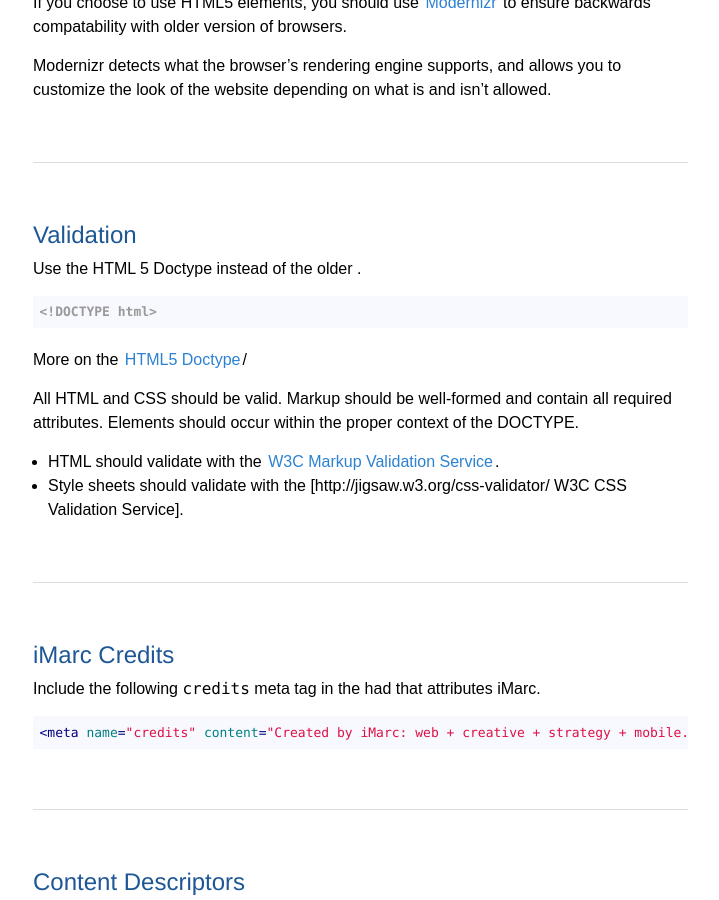
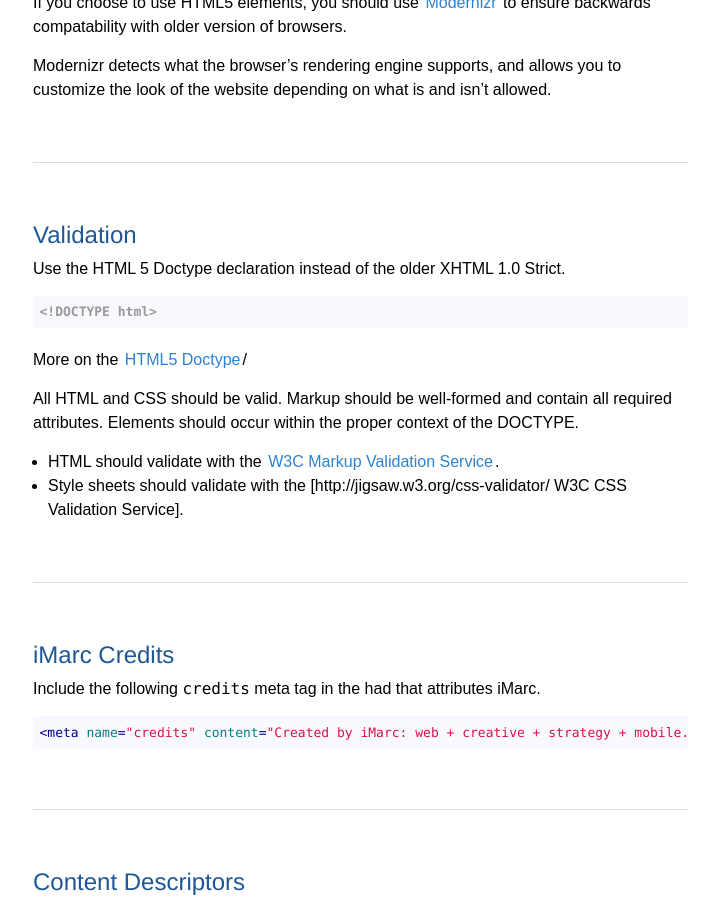
Before and after one commit to imarc/handbook, a Jekyll site: the page built from frontend.markdown, in a window 1280 px wide and 900 px high, scrolled down 4096 px. Shown: the whole window, without its empty margins (137-856 px from the left). Built offline with Jekyll 4.4.1, drawn with Linux system fonts in a browser that asks for light colours; nearby versions of some CDN libraries.

Commit message:
Made a small text change to the Validation section to make the doctype more clear.

```diff
--- a/frontend.markdown
+++ b/frontend.markdown
@@ -171,7 +171,7 @@ the look of the website depending on what is and isn't allowed.
 
 ## Validation
 
-Use the HTML 5 Doctype instead of the older .
+Use the HTML 5 Doctype declaration instead of the older XHTML 1.0 Strict.
 
 	<!DOCTYPE html>
 
```
